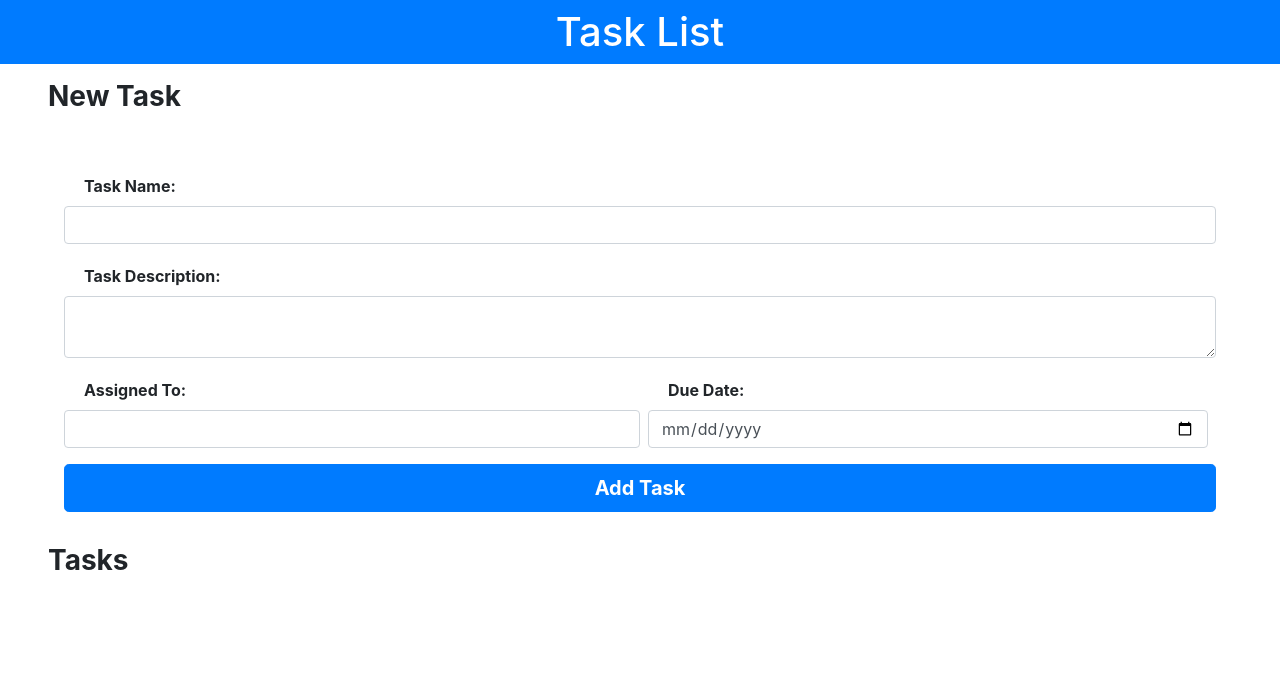
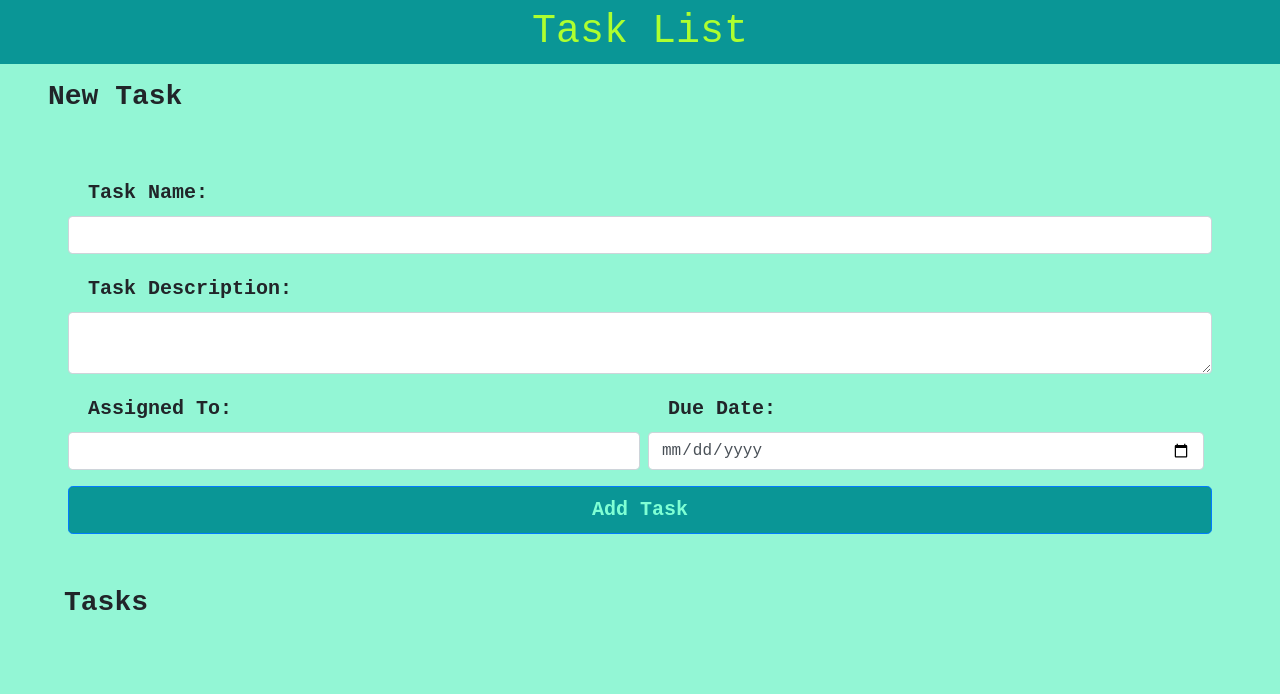
Before and after one commit to sopheavateysin/Final-Project-Group7, a plain HTML site: page index.html in a window 1280 px wide. Drawn offline with nearby package versions, Linux system fonts and the light colour scheme.

Commit message:
added more styles

```diff
--- a/CSS/style.css
+++ b/CSS/style.css
@@ -10,16 +10,25 @@ section,
 form {
     margin: 0 !important;
     padding: 0 !important;
+    background-color: rgb(147, 246, 213);
+    font-family: 'Courier New', Courier, monospace;
 }
 
 h1 {
     text-align: center;
+}
+.bg-primary {
+    color: greenyellow !important;
+    background-color: rgb(10, 150, 150) !important;
 }
 
 html,
 body,
 h1 {
     width: 100vw;
+}
+form {
+    font-size: 20px;
 }
 
 ul {
@@ -32,6 +41,9 @@ ul {
 .card {
     margin: 1em !important;
 }
+.card-body {
+    background-color: aliceblue;
+}
 
 .task {
     font-weight: bold;
@@ -39,6 +51,7 @@ ul {
     margin-top: 20px;
     width: 100%;
 }
+
 
 form,
 section {
@@ -52,6 +65,8 @@ section {
     margin: 0px;
     display: flex;
     justify-content: center;
+    background-color: rgb(10, 150, 150);
+    color:  aquamarine !important ;
 }
 
 .card-footer {
--- a/index.html
+++ b/index.html
@@ -21,7 +21,7 @@
                 <h3 class="font-weight-bold">New Task</h3>
             </div>
             <div class="mx-5 py-2" id="main">
-                <!--------------------- Task Form --------------------- -->
+                <!--------------------- Task Form ----------------------->
                 <form id="form">
                     <span>
                         <label class="task" for="exampleInputtaskname">Task Name: </label>
@@ -54,8 +54,8 @@
                 </form>
             </div>
         </div>
-        <!-- -----------------add new tasks--------------------
-        <section>-->
+        <!------------------add new tasks-------------------->
+        <section>
         <div class="ml-5 py-2">
             <h3 class="font-weight-bold ">Tasks</h3>
             <ul id="tasksRow">
```
